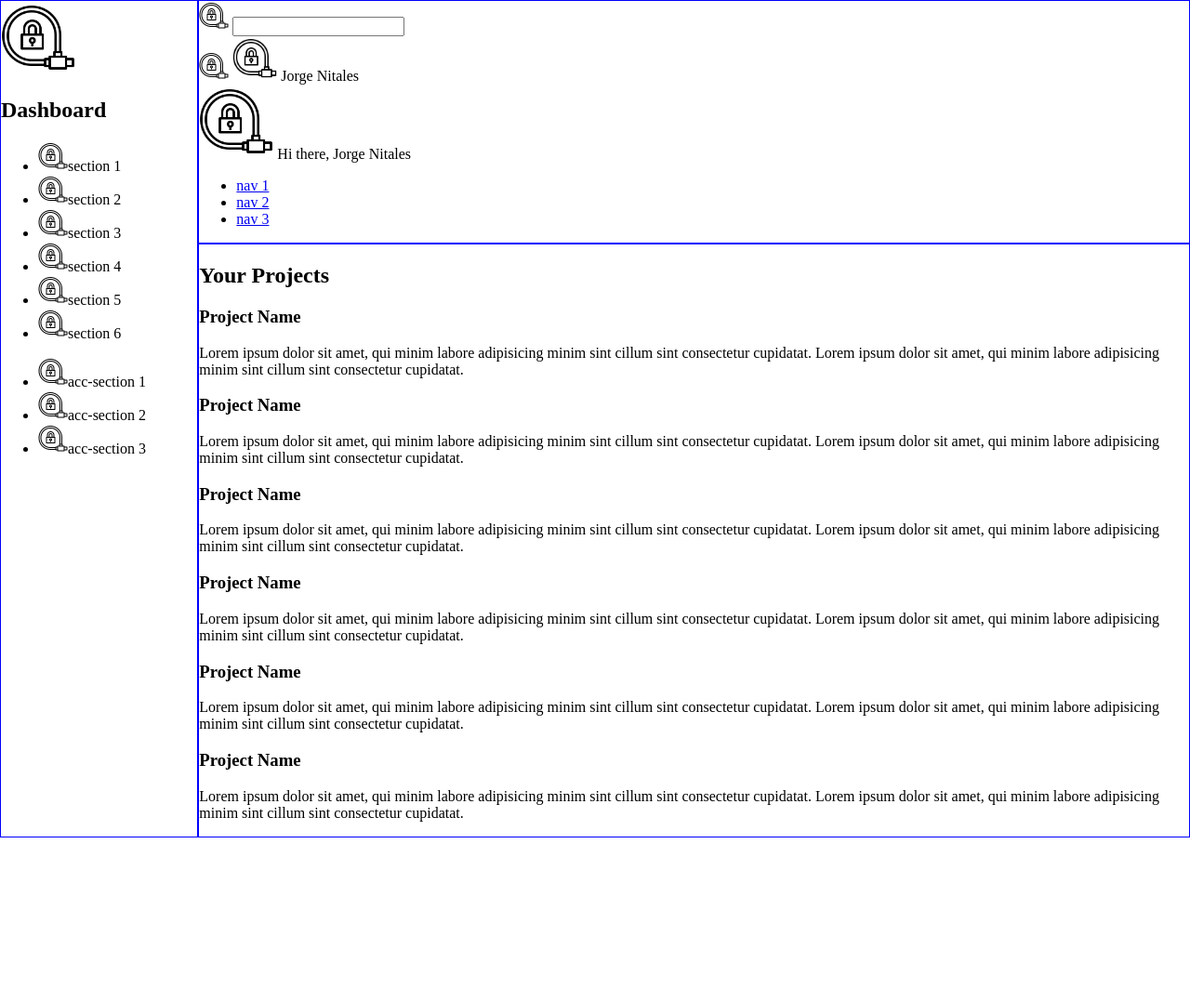
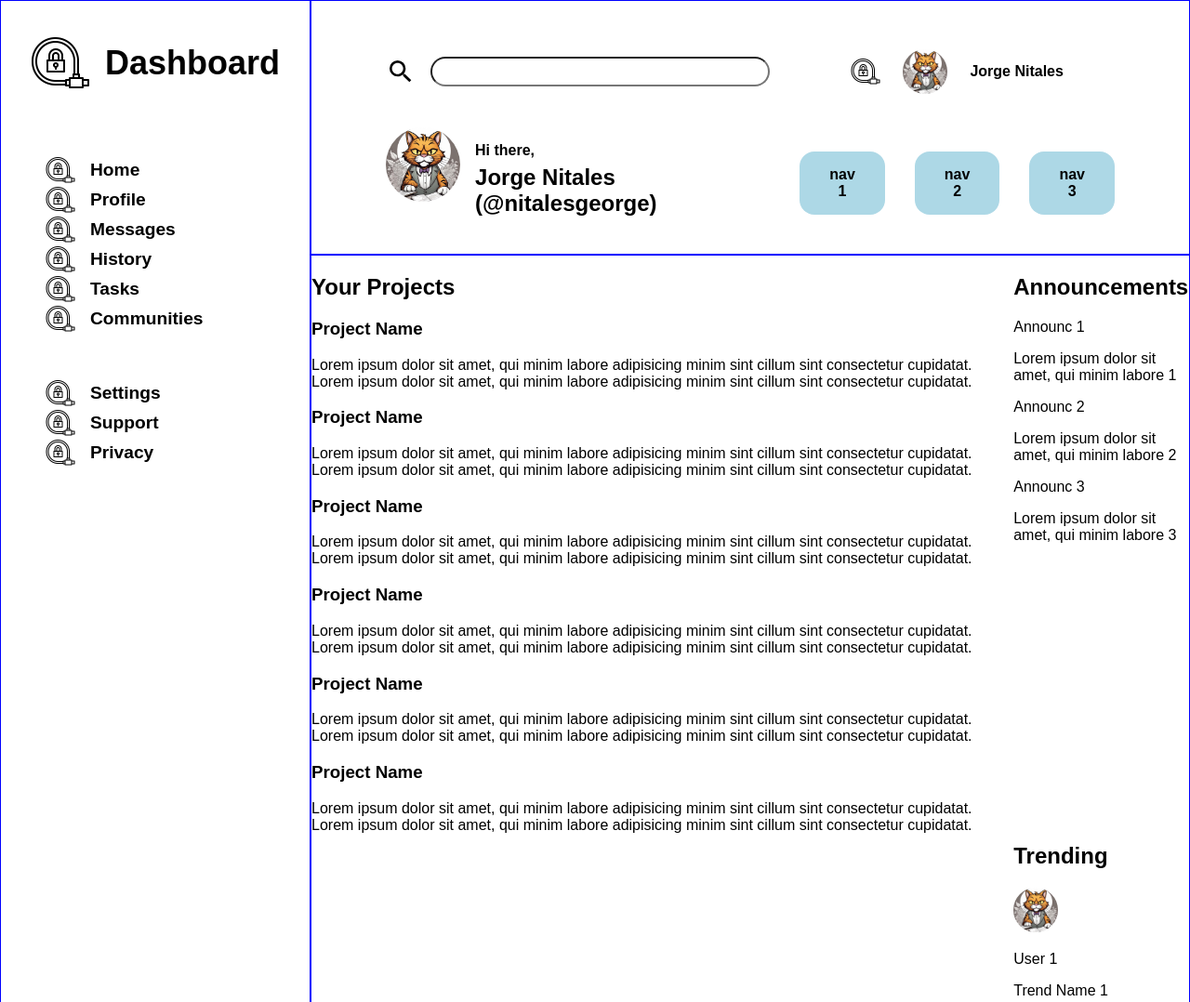
Before and after one commit to znataniel/admin-dashboard, a plain HTML site: page index.html in a window 1280 px wide. Shown: the top 1078 px of the page at 93% size. Before the commit the page ends 901 px from the top, so only its background shows below. Drawn offline with Linux system fonts and the light colour scheme.

Commit message:
major layout improvements + assets

```diff
--- a/index.html
+++ b/index.html
@@ -9,45 +9,49 @@
   <body>
     <header>
       <div class="searchbar">
-        <img src="lock.png" alt="" /> <input type="search" />
+        <img src="img/magnify.svg" alt="" /> <input type="search" />
       </div>
       <div class="account-menu">
-        <img src="lock.png" alt="Notification bell." />
-        <img src="lock.png" alt="Profile picture." class="pfp" />
+        <img src="img/lock.png" alt="Notification bell." />
+        <img src="img/pfp.png" alt="Profile picture." class="pfp" />
         <span class="full-name">Jorge Nitales</span>
       </div>
       <div class="greeting">
-        <img src="lock.png" alt="Profile picture." class="pfp" />
-        Hi there, <span class="full-name">Jorge Nitales</span>
+        <img src="img/pfp.png" alt="Profile picture." class="pfp" />
+        <p>Hi there,</p>
+        <p class="full-name">
+          Jorge Nitales
+          <span class="user-name">(@nitalesgeorge)</span>
+        </p>
       </div>
       <nav>
         <ul>
-          <li><a href="#">nav 1</a></li>
-          <li><a href="#">nav 2</a></li>
-          <li><a href="#">nav 3</a></li>
+          <a href="#"><li>nav 1</li></a>
+          <a href="#"><li>nav 2</li></a>
+          <a href="#"><li>nav 3</li></a>
         </ul>
       </nav>
     </header>
 
     <aside class="sidebar">
       <div class="title">
-        <img src="lock.png" alt="Epic logo" class="logo" />
+        <img src="img/lock.png" alt="Epic logo" class="logo" />
         <h1>Dashboard</h1>
       </div>
 
       <ul class="dashboard-sections">
-        <li><img src="lock.png" alt="" />section 1</li>
-        <li><img src="lock.png" alt="" />section 2</li>
-        <li><img src="lock.png" alt="" />section 3</li>
-        <li><img src="lock.png" alt="" />section 4</li>
-        <li><img src="lock.png" alt="" />section 5</li>
-        <li><img src="lock.png" alt="" />section 6</li>
+        <li><img src="img/lock.png" alt="" /><a href="#">Home</a></li>
+        <li><img src="img/lock.png" alt="" /><a href="#">Profile</a></li>
+        <li><img src="img/lock.png" alt="" /><a href="#">Messages</a></li>
+        <li><img src="img/lock.png" alt="" /><a href="#">History</a></li>
+        <li><img src="img/lock.png" alt="" /><a href="#">Tasks</a></li>
+        <li><img src="img/lock.png" alt="" /><a href="#">Communities</a></li>
       </ul>
 
       <ul class="account-sections">
-        <li><img src="lock.png" alt="" />acc-section 1</li>
-        <li><img src="lock.png" alt="" />acc-section 2</li>
-        <li><img src="lock.png" alt="" />acc-section 3</li>
+        <li><img src="img/lock.png" alt="" /><a href="#">Settings</a></li>
+        <li><img src="img/lock.png" alt="" /><a href="#">Support</a></li>
+        <li><img src="img/lock.png" alt="" /><a href="#">Privacy</a></li>
       </ul>
     </aside>
     <section class="dashboard">
@@ -114,6 +118,56 @@
           <div class="actions"></div>
         </article>
       </section>
+
+      <section class="announcements">
+        <h2>Announcements</h2>
+        <div class="announcement-container">
+          <article class="announcement">
+            <p class="announc-title">Announc 1</p>
+            <p class="announc-desc">
+              Lorem ipsum dolor sit amet, qui minim labore 1
+            </p>
+          </article>
+          <article class="announcement">
+            <p class="announc-title">Announc 2</p>
+            <p class="announc-desc">
+              Lorem ipsum dolor sit amet, qui minim labore 2
+            </p>
+          </article>
+          <article class="announcement">
+            <p class="announc-title">Announc 3</p>
+            <p class="announc-desc">
+              Lorem ipsum dolor sit amet, qui minim labore 3
+            </p>
+          </article>
+        </div>
+      </section>
+
+      <section class="trending">
+        <h2>Trending</h2>
+        <div class="trending-container">
+          <div class="trend">
+            <img src="img/pfp.png" alt="" class="pfp" />
+            <p class="user-name">User 1</p>
+            <p class="trend-name">Trend Name 1</p>
+          </div>
+          <div class="trend">
+            <img src="img/pfp.png" alt="" class="pfp" />
+            <p class="user-name">User 2</p>
+            <p class="trend-name">Trend Name 2</p>
+          </div>
+          <div class="trend">
+            <img src="img/pfp.png" alt="" class="pfp" />
+            <p class="user-name">User 3</p>
+            <p class="trend-name">Trend Name 3</p>
+          </div>
+          <div class="trend">
+            <img src="img/pfp.png" alt="" class="pfp" />
+            <p class="user-name">User 4</p>
+            <p class="trend-name">Trend Name 4</p>
+          </div>
+        </div>
+      </section>
     </section>
   </body>
 </html>
--- a/style.css
+++ b/style.css
@@ -1,5 +1,18 @@
 * {
   box-sizing: border-box;
+  font-family: sans-serif;
+}
+
+ul,
+li {
+  list-style: none;
+  margin: 0;
+  padding: 0;
+}
+
+a {
+  text-decoration: none;
+  color: black;
 }
 
 /* for debugging the layout */
@@ -23,30 +36,149 @@ body {
 
 header {
   grid-area: header;
+
+  padding: 1rem 5rem;
+
+  display: grid;
+  grid-template: 1fr 1fr / 2fr 1fr;
+  grid-template-areas:
+    "searchbar account-menu"
+    "greeting nav";
+}
+
+img.pfp {
+  height: 3rem;
+  border-radius: 50%;
+}
+.searchbar {
+  grid-area: searchbar;
+
+  display: flex;
+  align-items: center;
 }
 
 .searchbar > img {
   height: 2rem;
 }
 
+.searchbar > input[type="search"] {
+  height: 2rem;
+  margin: 0 2rem 0 1rem;
+  padding: 0 1rem;
+
+  flex: 1;
+
+  border-radius: 1rem;
+}
+
+.account-menu {
+  grid-area: account-menu;
+
+  display: flex;
+  justify-content: center;
+  align-items: center;
+  gap: 1.5rem;
+
+  font-size: 1rem;
+  font-weight: bold;
+}
+
 .account-menu > img {
   height: 2rem;
 }
 
-.account-menu > img.pfp {
+img.pfp {
   height: 3rem;
+  border-radius: 50%;
+}
+
+.greeting {
+  grid-area: greeting;
+
+  display: grid;
+  grid-template: 1rem 1fr / 1fr 10fr;
 }
 
 .greeting > img.pfp {
   height: 5rem;
+
+  margin-right: 1rem;
+
+  border-radius: 50%;
+
+  grid-row: 1 / -1;
+  grid-column: 1 / span 1;
+}
+
+.greeting p {
+  font-weight: bold;
+}
+
+.greeting p.full-name {
+  font-size: 1.5rem;
+}
+
+nav {
+  grid-area: nav;
+
+  display: grid;
+  align-items: center;
+}
+
+nav ul {
+  display: grid;
+  grid-template-columns: repeat(3, 1fr);
+  gap: 2rem;
+}
+
+nav ul li {
+  text-align: center;
+
+  background-color: lightblue;
+  padding: 1rem 2rem;
+  border-radius: 1rem;
+  font-weight: bold;
 }
 
 aside.sidebar {
   grid-area: sidebar;
+
+  padding: 1rem 2rem;
+
+  display: flex;
+  flex-direction: column;
+  gap: 3rem;
+}
+
+aside.sidebar > .title {
+  font-size: 1.5rem;
+  font-weight: bold;
+
+  display: flex;
+  align-items: center;
+}
+
+.title h1,
+.sidebar li a {
+  padding-left: 1rem;
 }
 
 aside.sidebar img.logo {
-  height: 5rem;
+  height: 4rem;
+}
+
+aside.sidebar > ul {
+  flex-direction: column;
+}
+
+aside.sidebar li {
+  font-size: 1.2rem;
+  font-weight: bold;
+
+  padding-left: 1rem;
+
+  display: flex;
+  align-items: center;
 }
 
 aside.sidebar ul img {
@@ -55,4 +187,11 @@ aside.sidebar ul img {
 
 section.dashboard {
   grid-area: dashboard;
+
+  display: grid;
+  grid-template: repeat(2, 1fr) / 4fr 1fr;
 }
+
+.your-projects {
+  grid-row: 1 / -1;
+}
```
Also changed, not shown: img/lock.png (renamed from lock.png), img/magnify.svg (added), img/pfp.png (added).
